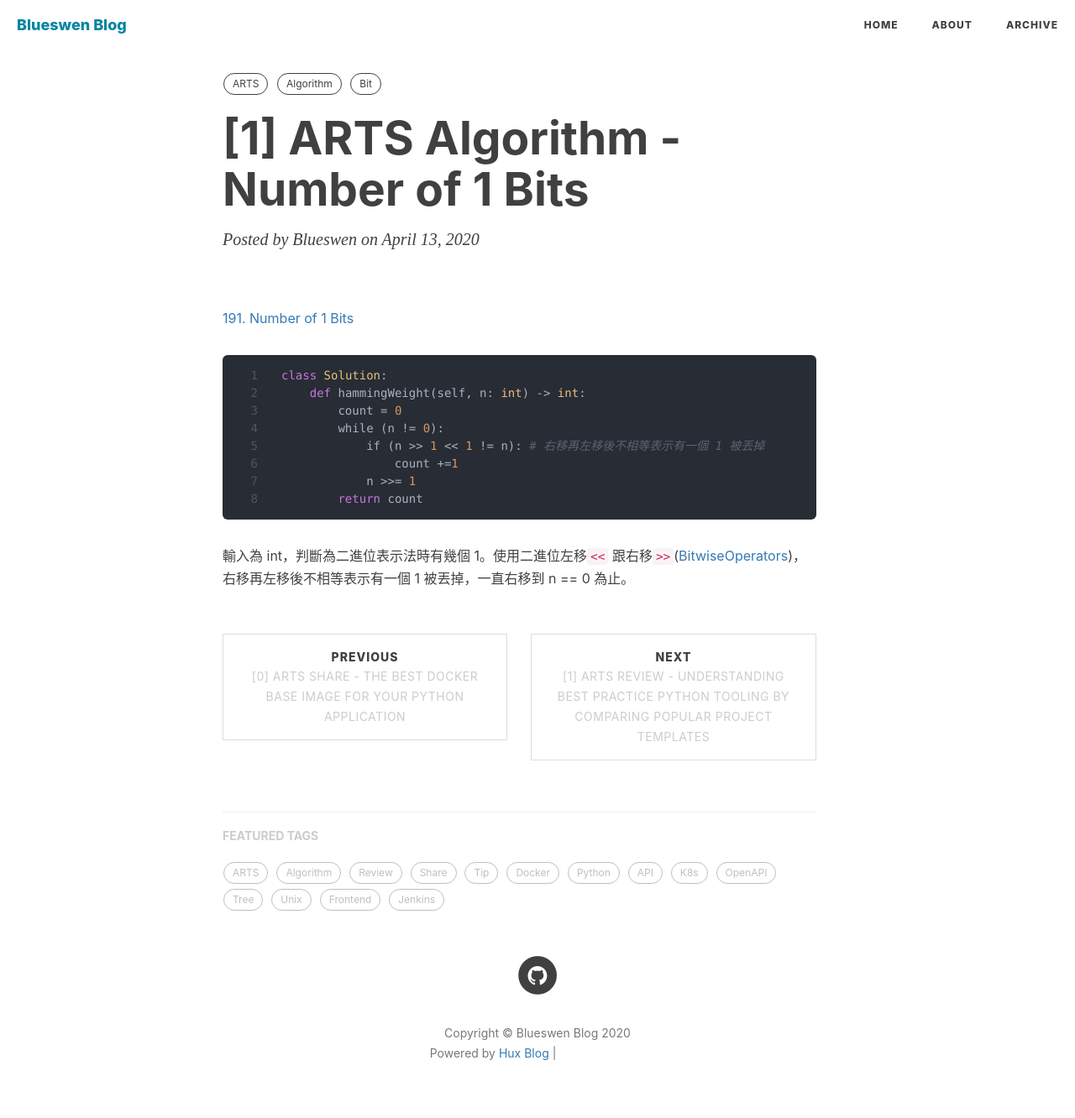
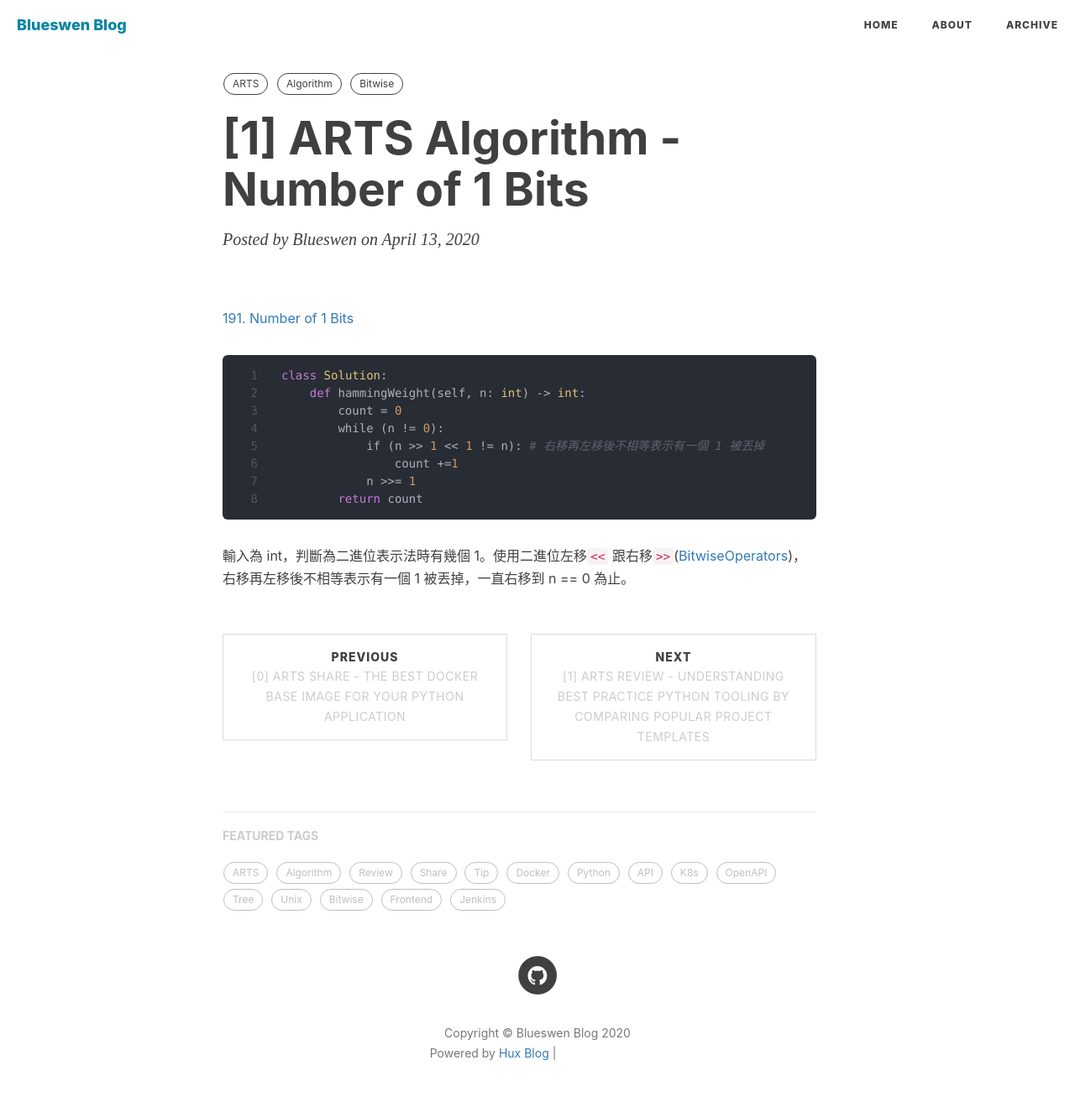
Before and after one commit to blueswen/blueswen.github.io, a Jekyll site: the page built from _posts/2020-04-13-number-of-1-bits.md, in a window 1280 px wide. Shown: the whole page at 84% size. Built offline with Jekyll 4.4.1, drawn with Linux system fonts in a browser that asks for light colours; nearby versions of some CDN libraries; comment, search, counter and statistics services are not loaded; grey boxes are pictures that could not be loaded.

Commit message:
change tag

```diff
--- a/_posts/2020-04-13-number-of-1-bits.md
+++ b/_posts/2020-04-13-number-of-1-bits.md
@@ -7,7 +7,7 @@ header-style: text
 tags:
     - ARTS
     - Algorithm
-    - Bit
+    - Bitwise
 ---
 
 [191. Number of 1 Bits](https://leetcode.com/problems/number-of-1-bits/submissions/)
```
